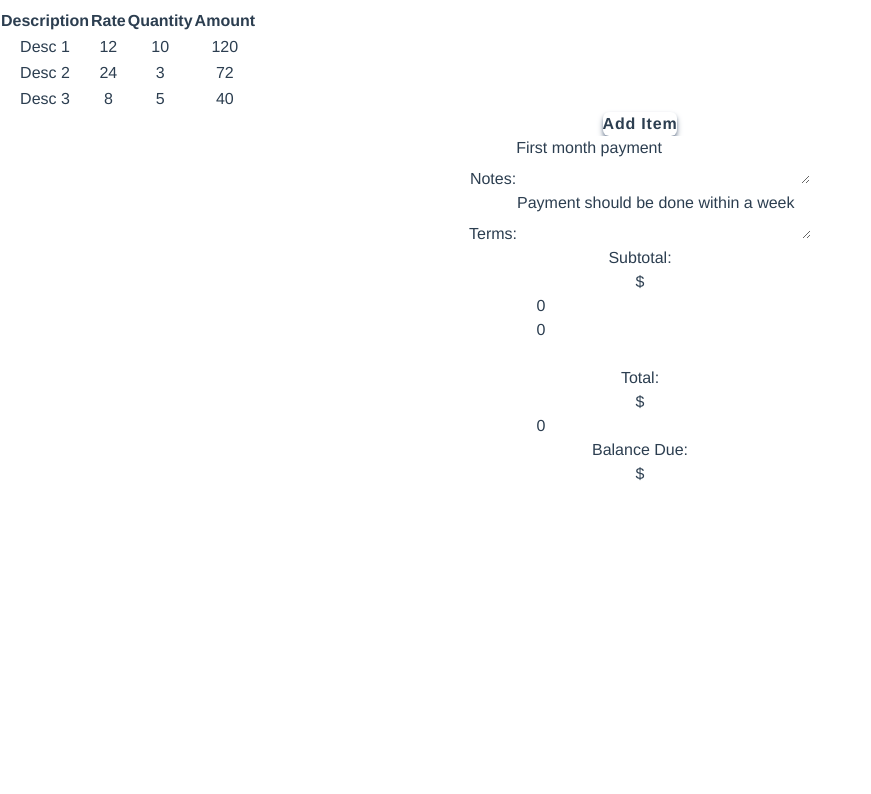
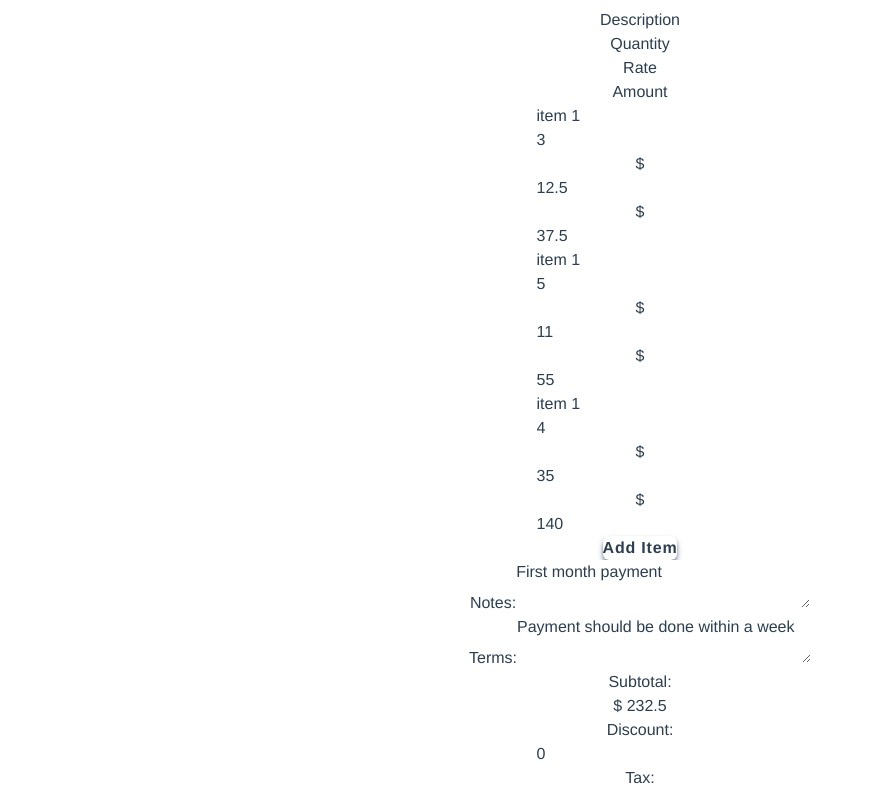
Before and after one commit to bimalghartimagar/invoice-generator, a Vue app: page / in a window 1280 px wide. Shown: the part 1480-2274 px from the top of the page, without its empty margins (0-871 px from the left). Built offline with nearby package versions, Linux system fonts and the light colour scheme.

Commit message:
Aded line items component
* Added computed properties for subtotals calculation

```diff
--- a/src/components/InvoiceGenerator.vue
+++ b/src/components/InvoiceGenerator.vue
@@ -3,6 +3,8 @@ import { computed, reactive } from "vue";
 import CustomText from "./CustomText.vue";
 import CustomButton from "./CustomButton.vue";
 import CustomInput from "./CustomInput.vue";
+import LineItems from "./LineItems.vue";
+import WithLabel from "./WithLabel.vue";
 
 const invoice = reactive({
   logo: "",
@@ -42,13 +44,32 @@ const invoice = reactive({
     isPercentage: false,
     value: 0,
   },
-  shipping: 0,
+  shipping: {
+    isUsed: false,
+    value: 0,
+  },
   paid: 0,
 });
 
 const isInvalid = (x) => x === null || x?.trim().length === 0;
 const isSenderInvalid = computed(() => isInvalid(invoice.sender));
 const isBuyerInvalid = computed(() => isInvalid(invoice.buyer));
+
+const updateLineItem = (value, index) => (invoice.items[index] = { ...value });
+
+const subtotal = computed(() =>
+  invoice.items.reduce((prev, acc) => prev + acc.rate * acc.quantity, 0)
+);
+
+const total = computed(
+  () =>
+    subtotal.value -
+    invoice.discount.value +
+    invoice.tax.value +
+    invoice.shipping.value
+);
+
+const balance = computed(() => total.value - invoice.paid);
 </script>
 <template>
   <main class="h-screen w-screen bg-slate-50">
@@ -56,7 +77,7 @@ const isBuyerInvalid = computed(() => isInvalid(invoice.buyer));
       Invoice Generator
     </nav>
     <aside
-      class="complement-height border-l w-4/12 bg-slate-200 float-right py-12 print:hidden"
+      class="complement-height border-l w-3/12 bg-slate-200 float-right py-12 print:hidden"
     >
       <CustomButton large :disabled="isSenderInvalid || isBuyerInvalid">
         Download
@@ -101,116 +122,47 @@ const isBuyerInvalid = computed(() => isInvalid(invoice.buyer));
         </div>
 
         <div class="flex flex-col justify-end self-center">
+          <WithLabel label="Invoice Number:">
             <CustomInput v-model="invoice.number" label="Invoice Number:" />
+          </WithLabel>
+
+          <WithLabel label="PO Number:">
             <CustomInput v-model="invoice.ponumber" label="PO Number:" />
+          </WithLabel>
+
+          <WithLabel label="Date:">
             <CustomInput
               v-model="invoice.date"
               label="Date:"
-            :input-type="date"
+              input-type="date"
             />
+          </WithLabel>
+
+          <WithLabel label="Due Date:">
             <CustomInput
               v-model="invoice.duedate"
               label="Due Date:"
-            :input-type="date"
+              input-type="date"
             />
+          </WithLabel>
         </div>
       </div>
 
-      <div class="bg-slate-50 mx-auto px-1 pb-1 h-min w-full">
-        <table class="border-collapse table-auto w-10/12 mx-auto">
-          <thead>
-            <tr>
-              <th
-                class="border-b border-slate-600 bg-slate-300 font-semibold pl-8 pt-0 text-slate-500 text-left"
-              >
-                Description
-              </th>
-              <th
-                class="border-b border-slate-600 bg-slate-300 font-semibold pl-8 pt-0 text-slate-500 text-left"
-              >
-                Rate
-              </th>
-              <th
-                class="border-b border-slate-600 bg-slate-300 font-semibold pl-8 pt-0 text-slate-500 text-left"
-              >
-                Quantity
-              </th>
-              <th
-                class="border-b border-slate-600 bg-slate-300 font-semibold pl-8 pt-0 text-slate-500 text-left"
-              >
-                Amount
-              </th>
-            </tr>
-          </thead>
-          <tbody class="bg-slate-200">
-            <tr>
-              <td
-                class="border-b border-slate-700 pl-8 text-slate-500 dark:text-slate-400 text-left"
-              >
-                Desc 1
-              </td>
-              <td
-                class="border-b border-slate-700 pl-8 text-slate-500 dark:text-slate-400 text-left"
-              >
-                12
-              </td>
-              <td
-                class="border-b border-slate-700 pl-8 text-slate-500 dark:text-slate-400 text-left"
-              >
-                10
-              </td>
-              <td
-                class="border-b border-slate-700 pl-8 text-slate-500 dark:text-slate-400 text-left"
-              >
-                120
-              </td>
-            </tr>
-            <tr>
-              <td
-                class="border-b border-slate-700 pl-8 text-slate-500 dark:text-slate-400 text-left"
-              >
-                Desc 2
-              </td>
-              <td
-                class="border-b border-slate-700 pl-8 text-slate-500 dark:text-slate-400 text-left"
-              >
-                24
-              </td>
-              <td
-                class="border-b border-slate-700 pl-8 text-slate-500 dark:text-slate-400 text-left"
-              >
-                3
-              </td>
-              <td
-                class="border-b border-slate-700 pl-8 text-slate-500 dark:text-slate-400 text-left"
-              >
-                72
-              </td>
-            </tr>
-            <tr>
-              <td
-                class="border-b border-slate-700 pl-8 text-slate-500 dark:text-slate-400 text-left"
-              >
-                Desc 3
-              </td>
-              <td
-                class="border-b border-slate-700 pl-8 text-slate-500 dark:text-slate-400 text-left"
-              >
-                8
-              </td>
-              <td
-                class="border-b border-slate-700 pl-8 text-slate-500 dark:text-slate-400 text-left"
-              >
-                5
-              </td>
-              <td
-                class="border-b border-slate-700 pl-8 text-slate-500 dark:text-slate-400 text-left"
-              >
-                40
-              </td>
-            </tr>
-          </tbody>
-        </table>
+      <div class="bg-slate-50 mx-auto px-1 pb-1 h-min w-8/12">
+        <div class="flex">
+          <div class="p-0.5 m-0.5 flex-auto w-52">Description</div>
+          <div class="p-0.5 m-0.5 flex-none w-32">Quantity</div>
+          <div class="p-0.5 m-0.5 flex-none w-32">Rate</div>
+          <div class="p-0.5 m-0.5 flex-none w-32">Amount</div>
+        </div>
+        <template v-for="(item, index) in invoice.items" :key="index">
+          <LineItems
+            :item="item"
+            :index="index"
+            @update-item="updateLineItem"
+          />
+        </template>
+
         <CustomButton class="mt-1 float-left ml-1"> Add Item </CustomButton>
       </div>
 
@@ -227,27 +179,43 @@ const isBuyerInvalid = computed(() => isInvalid(invoice.buyer));
             <label for="subtotal" class="mr-2 text-lg font-semibold"
               >Subtotal:</label
             >
-            <div class="w-4/12 text-right">$</div>
+            <div class="w-4/12 text-right">$ {{ subtotal }}</div>
           </div>
-          <CustomInput v-model="invoice.discount.value" label="Discount:" />
+          <WithLabel label="Discount:">
+            <CustomInput
+              v-model.number="invoice.discount.value"
+              label="Discount:"
+            />
+          </WithLabel>
+          <WithLabel label="Tax:">
+            <CustomInput v-model.number="invoice.tax.value" label="Tax:" />
+          </WithLabel>
 
-          <CustomInput v-model="invoice.tax.value" label="Tax:" />
-
-          <CustomInput v-model="invoice.shipping.value" label="Shipping:" />
-
+          <WithLabel label="Shipping:">
+            <CustomInput
+              v-model.number="invoice.shipping.value"
+              label="Shipping:"
+              currency
+            />
+          </WithLabel>
           <div class="grandtotal flex flex-row items-end justify-end my-1">
             <label for="grandtotal" class="mr-2 text-lg font-semibold"
               >Total:</label
             >
-            <div class="w-4/12 text-right">$</div>
+            <div class="w-4/12 text-right">$ {{ total }}</div>
           </div>
-          <CustomInput v-model="invoice.paid" label="Amount Paid:" />
-
+          <WithLabel label="Amount Paid:">
+            <CustomInput
+              v-model.number="invoice.paid"
+              label="Amount Paid:"
+              currency
+            />
+          </WithLabel>
           <div class="balance-due-row flex flex-row items-end justify-end my-1">
             <label for="balance-due" class="mr-2 text-lg font-semibold"
               >Balance Due:</label
             >
-            <div class="w-4/12 text-right">$</div>
+            <div class="w-4/12 text-right">$ {{ balance }}</div>
           </div>
         </div>
       </div>
--- /dev/null
+++ b/src/components/LineItems.vue
@@ -0,0 +1,38 @@
+<script setup>
+import { computed, ref } from "@vue/reactivity";
+import { watch } from "vue";
+import CustomInput from "./CustomInput.vue";
+const props = defineProps({
+  item: {
+    type: Object,
+    required: true,
+  },
+  index: {
+    type: Number,
+    required: true,
+  },
+});
+const emits = defineEmits(["update-item"]);
+const lineItem = ref(props.item);
+const amount = computed(() => lineItem.value.rate * lineItem.value.quantity);
+
+watch(lineItem, () => {
+  emits("update-item", lineItem, props.index);
+});
+</script>
+<template>
+  <div class="flex">
+    <div class="m-0.5 flex-auto w-52">
+      <CustomInput v-model="lineItem.description" input-type="text" />
+    </div>
+    <div class="m-0.5 flex-none w-32">
+      <CustomInput v-model="lineItem.quantity" />
+    </div>
+    <div class="m-0.5 flex-none w-32">
+      <CustomInput v-model="lineItem.rate" currency />
+    </div>
+    <div class="m-0.5 flex-none w-32">
+      <CustomInput v-model="amount" currency />
+    </div>
+  </div>
+</template>
```
Lines whose indentation alone changed are shown as unchanged.
